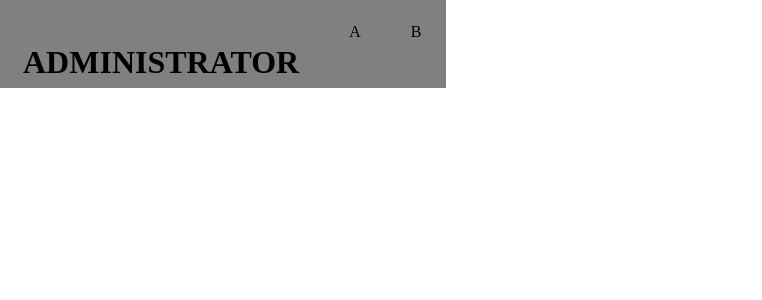
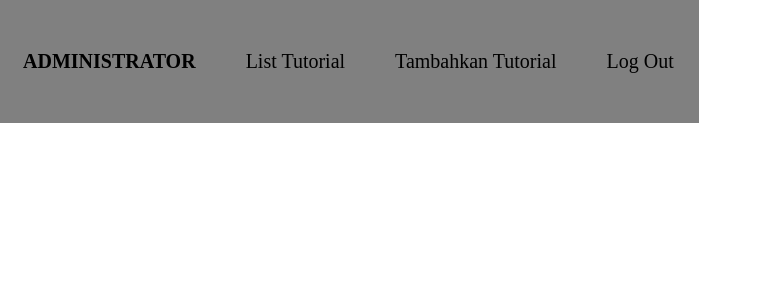
Before and after one commit to Otsuyukaze/Website_Ramflyers, a PHP site: page /tampilanadmin.php in a window 1280 px wide. Shown: the top 300 px of the page, without its empty margins (0-762 px from the left). Run offline with PHP 8.4, Linux system fonts and the light colour scheme.

Commit message:
Update tampilanadmin.php

```diff
--- a/Website Ramflyers/tampilanadmin.php
+++ b/Website Ramflyers/tampilanadmin.php
@@ -5,15 +5,23 @@
                 float:left;
                 text-decoration:none;
                 list-style:none;
-                padding:25px;
-                margin-top:0px;
+                padding:50px 25px 50px 25px;
+                margin-top:2px;
                 background-color:grey;
                 font-family:"Nunito Sans";
-                height:40px;
+                height:auto;
+                text-align:center;
+                font-size:20px;
+
             }
             .top{
                 margin-left:-50px;
                 margin-top:-10px;
+            }
+            a{
+
+                text-decoration:none;
+                color:black;
             }
             </style>
 </head>
@@ -21,14 +29,24 @@
     <div class=top>
         <ul>
             <li class=header>
-                <h1> ADMINISTRATOR </h1>
+                <b> ADMINISTRATOR </b>
         </li>
+        <a href="list.php">
 <li class=header>
-    A
+   List Tutorial
 </li>
+</a>
+<a href="tambahtutorial.php">
 <li class=header>
-    B
+    Tambahkan Tutorial
 </li>
+</a>
+   <a href="admin.php">
+<li class=header>
+Log Out
+        </li>
+    </a>
+        </ul>
 </div>
 </body>
 </html>
```
